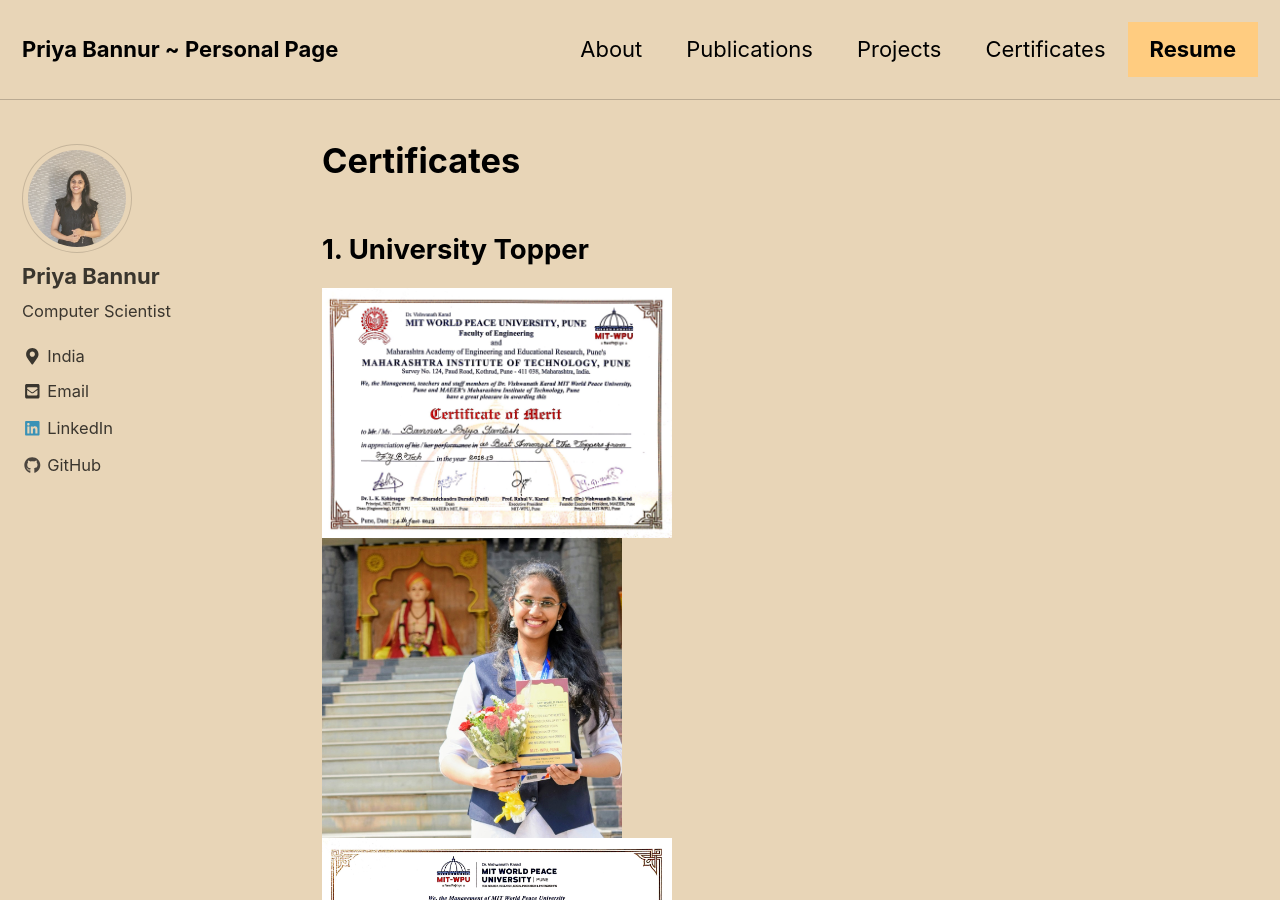
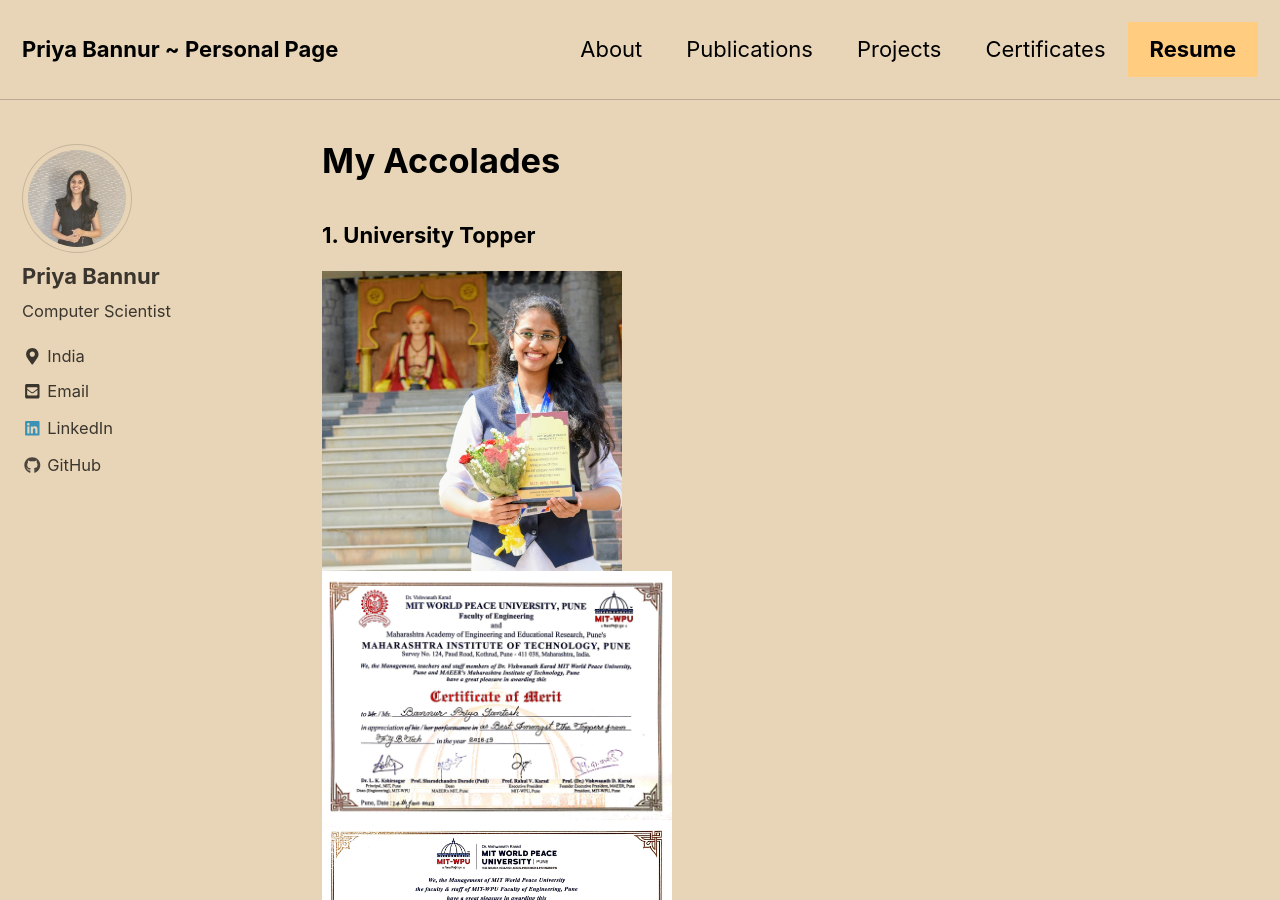
Before and after one commit to Priya-SB/Priya-SB.github.io, a Jekyll site: the page built from _pages/certificates.md, in a window 1280 px wide and 900 px high. Built offline with Jekyll 4.4.1, drawn with Linux system fonts in a browser that asks for light colours; nearby versions of some CDN libraries.

Commit message:
Update certificates.md

```diff
--- a/_pages/certificates.md
+++ b/_pages/certificates.md
@@ -1,15 +1,9 @@
 ---
 layout: posts
 permalink: /certificates/
-title: "Certificates"
+title: "My Accolades"
 author_profile: true
 ---
 
-## 1. University Topper
-<img src="https://github.com/Priya-SB/Priya-SB.github.io/blob/master/certificates/FYtopper2.jpg" width="350" class="inline"><img src="https://github.com/Priya-SB/Priya-SB.github.io/blob/master/certificates/awardpic.jpg" width="300" class="inline"><img src="https://github.com/Priya-SB/Priya-SB.github.io/blob/master/certificates/FYTopper.jpg" width="350" class="inline">
-
-
-<img src="FYtopper2.jpg" width="350" class="inline"><img src="awardpic.jpg" width="300" class="inline"><img src="FYTopper.jpg" width="350" class="inline">
-
-![h](FYtopper2.jpg)
-![h](https://github.com/Priya-SB/Priya-SB.github.io/blob/master/certificates/FYtopper2.jpg)
+### 1. University Topper
+<img src="awardpic.jpg" width="300" class="inline"><img src="FYtopper2.jpg" width="350" class="inline"><img src="FYTopper.jpg" width="350" class="inline">
```
